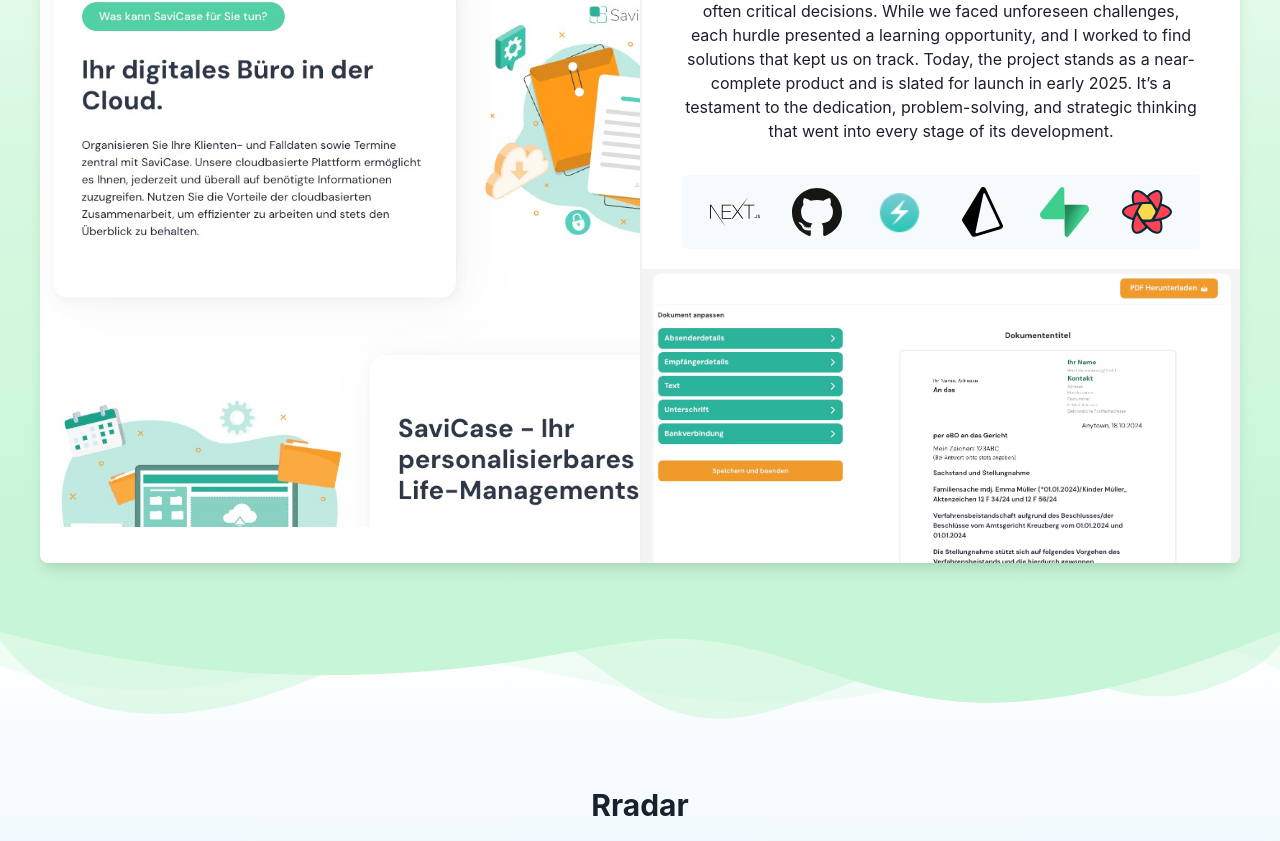
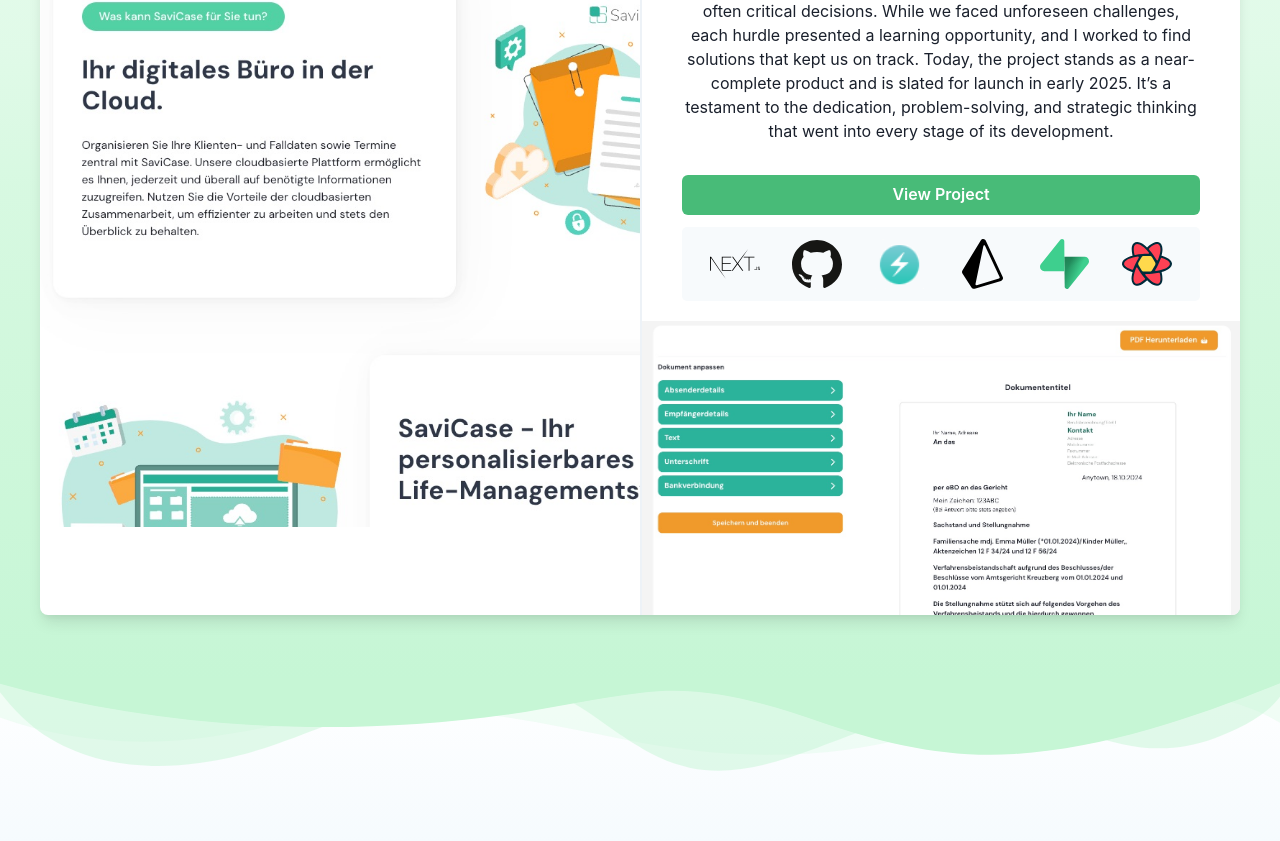
Before and after one commit to erasebegin/portfolio-2024, a React (Vite) app: page / in a window 1280 px wide. Shown: the part 1719-2560 px from the top of the page. Built offline with nearby package versions, Linux system fonts and the light colour scheme.

Commit message:
update thumbnail for world properties, add image background to reduce loading jank

```diff
--- a/src/components/Hero.tsx
+++ b/src/components/Hero.tsx
@@ -95,6 +95,7 @@
               border="solid"
               borderWidth={5}
               borderColor="blue.300"
+              bg="#fff"
               alt="headshot, face turned to side, background is balck-and-white"
               borderRadius="full"
               boxSize={[
--- a/src/components/SectionFeatured.tsx
+++ b/src/components/SectionFeatured.tsx
@@ -23,9 +23,8 @@
 
 export default function SectionFeatured({ sectionData }: SectionProps) {
   const [readMore, setReadMore] = useState(false);
-  const { title, subtitle, color, sectionInfo, cards } =
-    sectionData || {};
-  const [isMobile] = useMediaQuery("(max-width: 800px)")
+  const { title, subtitle, color, sectionInfo, cards } = sectionData || {};
+  const [isMobile] = useMediaQuery("(max-width: 800px)");
   const shade = useColorModeValue("light", "dark");
 
   return (
@@ -51,7 +50,7 @@
         <Flex
           w="full"
           h="full"
-          direction={['column', 'row']}
+          direction={["column", "row"]}
           maxW="1300px"
           rounded="lg"
           overflow="hidden"
@@ -89,19 +88,29 @@
                     textOverflow="ellipsis"
                     sx={{
                       p: {
-                        pb: !isMobile || readMore ? 3 : 0
+                        pb: !isMobile || readMore ? 3 : 0,
                       },
-                      'p:last-child': {
-                        pb: 0
-                      }
+                      "p:last-child": {
+                        pb: 0,
+                      },
                     }}
                   />
                   {isMobile && (
-                    <>
-                      <Button onClick={() => setReadMore(!readMore)}>Read {readMore ? 'less' : 'more'}...</Button>
-                      <Button as={Link} href="https://www.savicase.com" target="_blank" rel="noopener noreferrer" bg="green.400" color="white" _hover={{ bg: "green.300" }}>View Project</Button>
-                    </>
+                    <Button onClick={() => setReadMore(!readMore)}>
+                      Read {readMore ? "less" : "more"}...
+                    </Button>
                   )}
+                  <Button
+                    as={Link}
+                    href="https://www.savicase.com"
+                    target="_blank"
+                    rel="noopener noreferrer"
+                    bg="green.400"
+                    color="white"
+                    _hover={{ bg: "green.300" }}
+                  >
+                    View Project
+                  </Button>
                   <Grid
                     templateColumns={[
                       "repeat(4, 1fr)",
@@ -122,10 +131,9 @@
                         <TechIcon
                           type={type}
                           labelTop={false}
-                          labelColor={`${color}.${shade === "light"
-                            ? 400
-                            : 800
-                            }`}
+                          labelColor={`${color}.${
+                            shade === "light" ? 400 : 800
+                          }`}
                         />
                       </GridItem>
                     ))}
--- a/src/data/sectionData.ts
+++ b/src/data/sectionData.ts
@@ -65,7 +65,15 @@
         description:
           "A suite of tightly integrated tools that allows Verfahrensbeistände (guardians ad litem) and similar court workers to organise their data, make meaningful connections and expedite various processes such as letter writing and invoice generation",
         demoUrl: "https://www.savicase.com/",
-        tech: ["next-js", "prisma", "supabase", "github", "chakra", "jira", "react-query"],
+        tech: [
+          "next-js",
+          "prisma",
+          "supabase",
+          "github",
+          "chakra",
+          "jira",
+          "react-query",
+        ],
         modal: [],
       },
     ],
@@ -124,16 +132,15 @@
       {
         title: "World Properties",
         year: "2022",
-        image: "./images/aab-cars.png",
+        image: "./images/world-properties.png",
         description:
           "Solo project cloning and customising a template to meet client needs",
         demoUrl: "https://aabcars.pre.nexuspointdev.co.uk/",
         tech: ["react", "stitches", "github", "jira", "sass"],
         modal: [
-          "Leveraged custom in-house styling framework and design patterns",
-          "Total overhaul of home hero design",
-          "New bespoke components to meet client needs e.g. sticky valuation form",
-          "implementing 3rd-party apis such as Trustpilot",
+          'Developed a responsive frontend for "World Properties," enabling users to browse, create, and update dynamic property values, such as the national minimum wage, with seamless integration into existing articles.',
+          "Structured and styled the application using Stitches, opting for CSS-in-JS to enhance maintainability and collocate styles directly within components.",
+          "Architected the file structure, optimizing for scalability and readability within an established project foundation.",
         ],
       },
     ],
```
Also changed, not shown: public/images/logos/chakra.png (renamed from public/images/chakra.png), public/images/world-properties.png (added).
